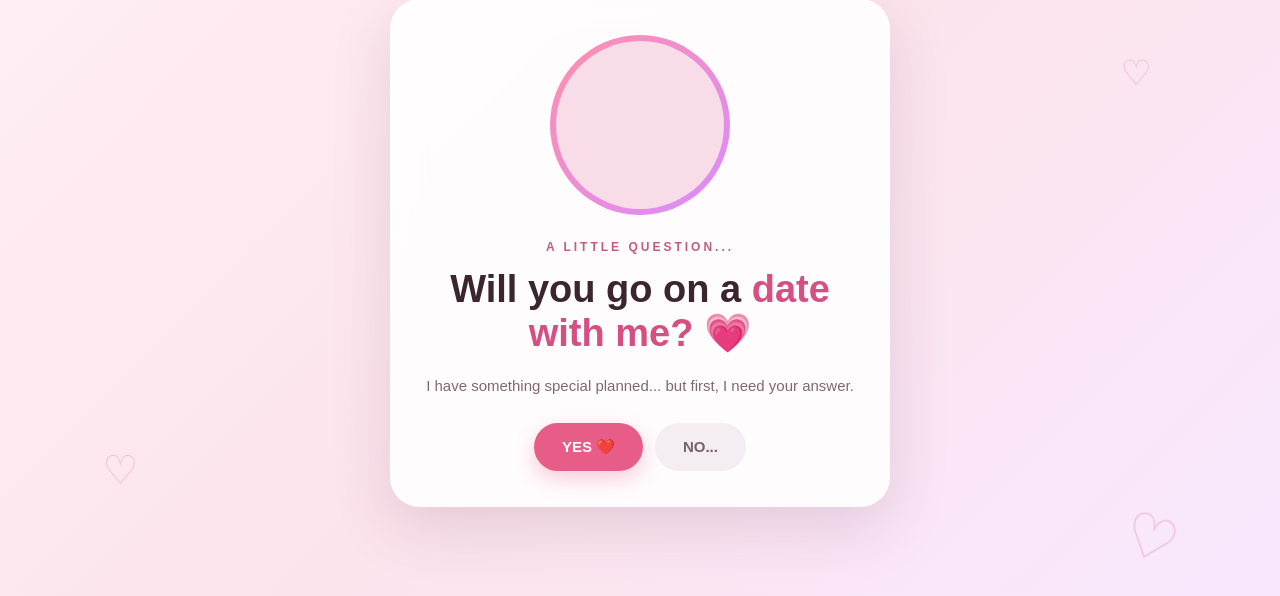
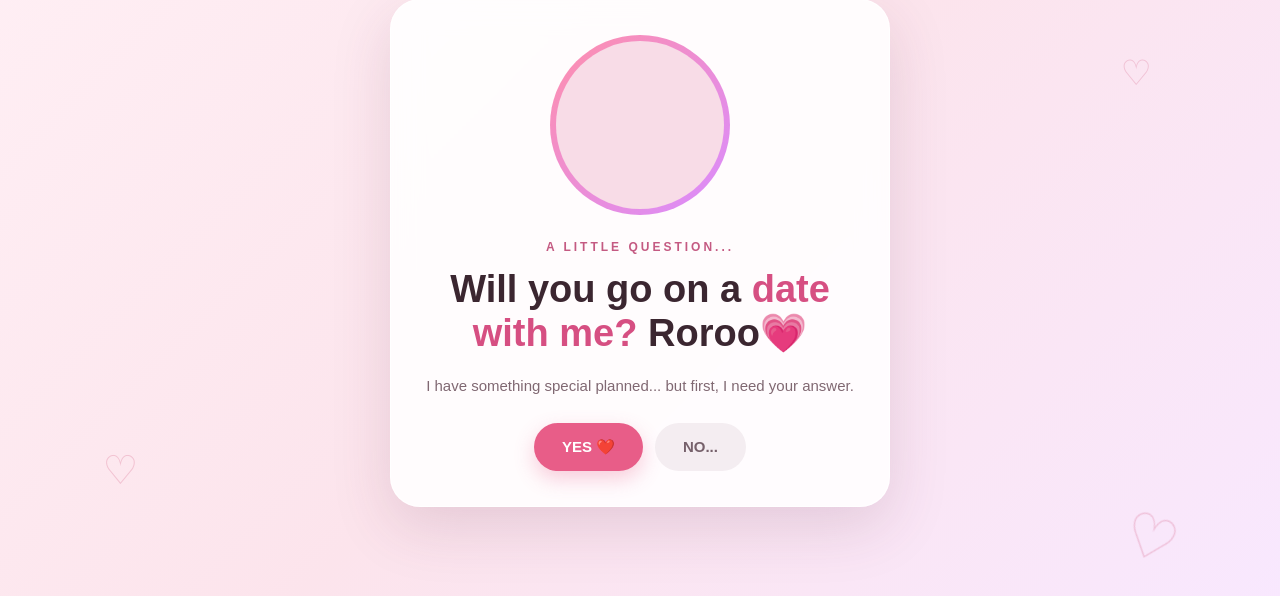
Before and after one commit to ilyasabdi2/date, a Flask app: page / in a window 1280 px wide. Shown: the part 147-743 px from the top of the page. Run offline with Flask 3, Linux system fonts and the light colour scheme; grey boxes are pictures that could not be loaded.

Commit message:
first commit

```diff
--- a/templates/index.html
+++ b/templates/index.html
@@ -41,7 +41,7 @@
 
                 <h1>
                     Will you go on a
-                    <span>date with me?</span> 💗
+                    <span>date with me?</span> Roroo💗
                 </h1>
 
                 <p class="description">
```
